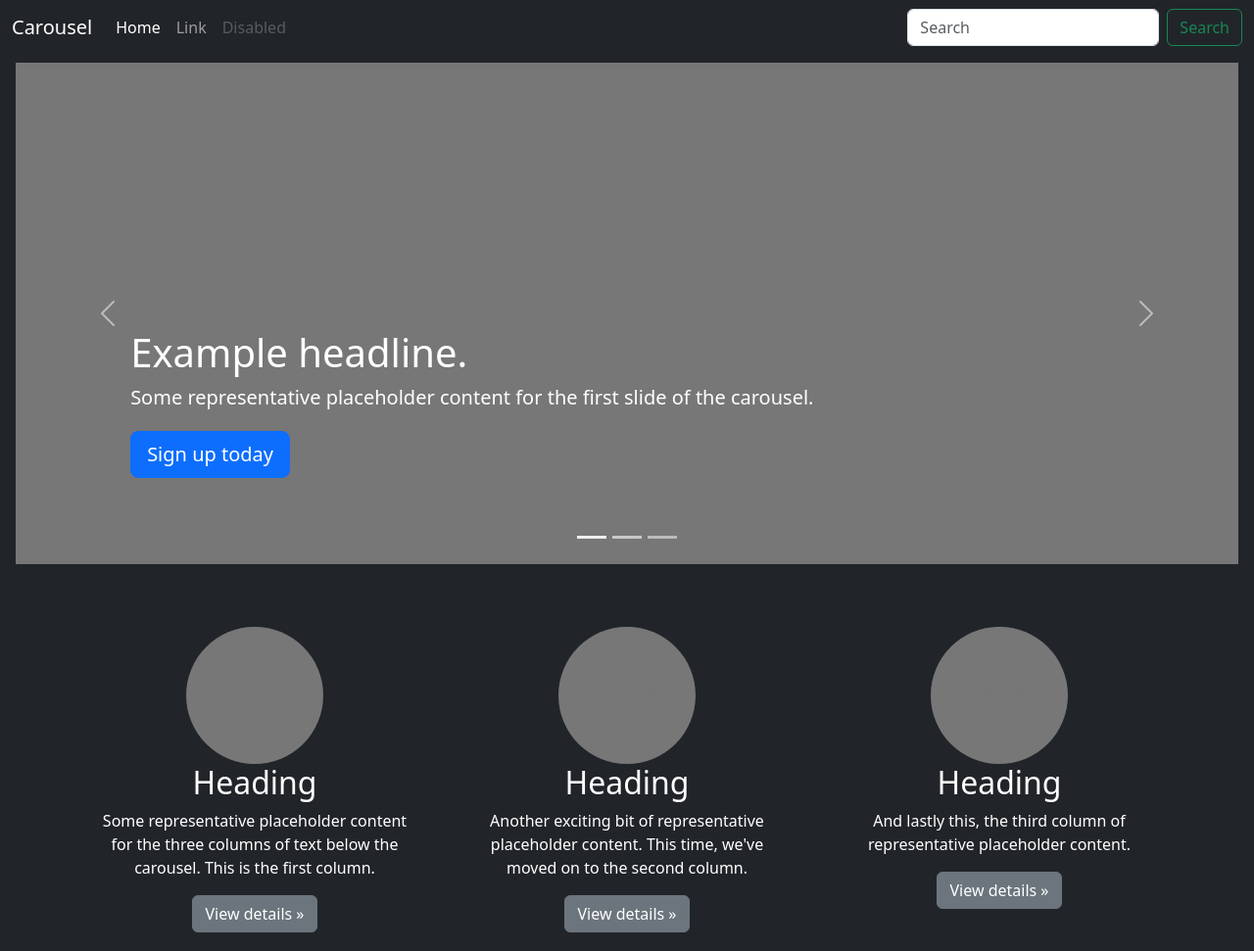
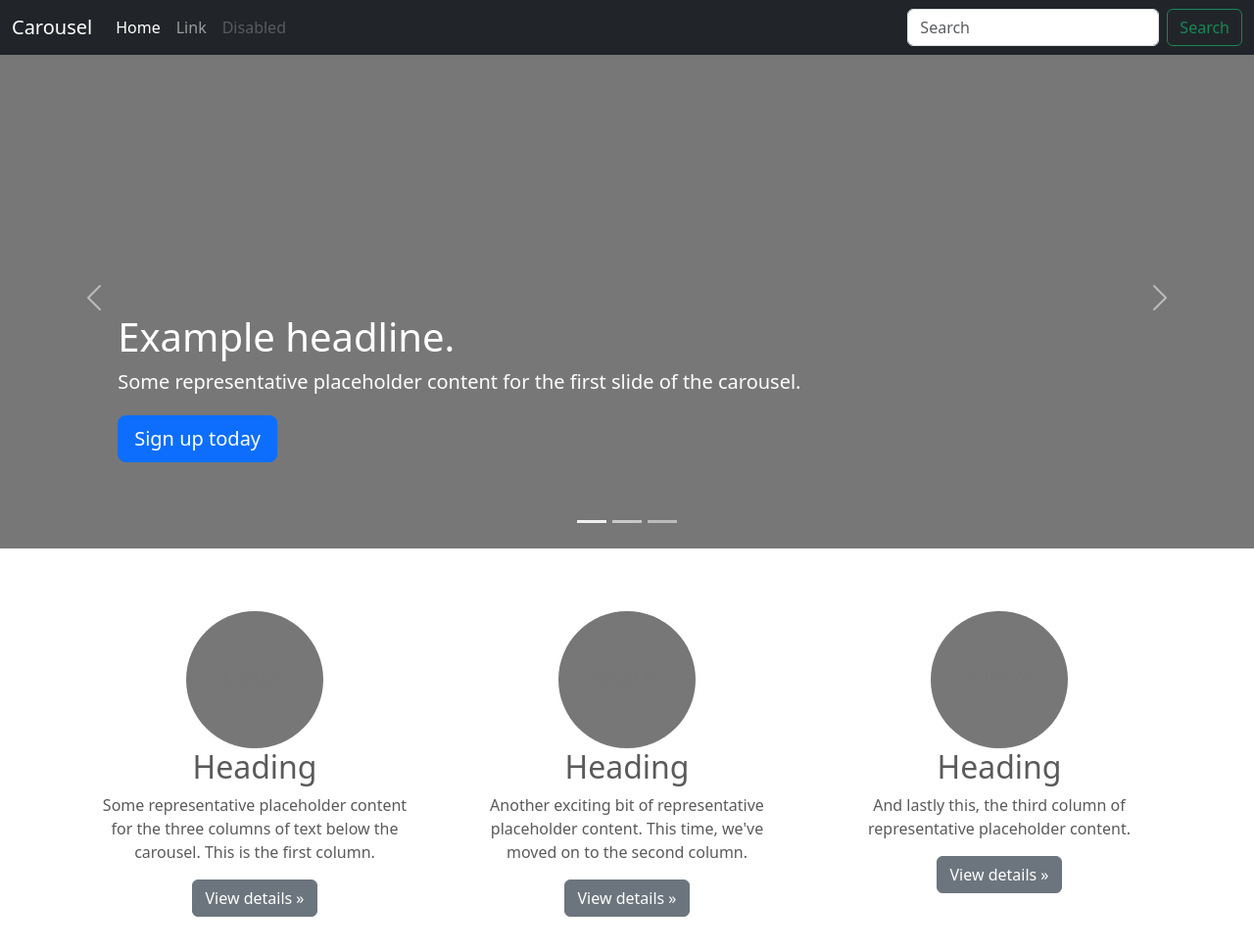
Before and after one commit to Project-kma/MovieHelper, a plain HTML site: page index.html in a window 1280 px wide. Shown: the top 971 px of the page at 98% size. Drawn offline with nearby package versions, Linux system fonts and the light colour scheme.

Commit message:
Update index.html

```diff
--- a/index.html
+++ b/index.html
@@ -1,15 +1,15 @@
 <!doctype html>
-<html lang="en" class="h-100">
+<html lang="en">
   <head>
     <meta charset="utf-8">
     <meta name="viewport" content="width=device-width, initial-scale=1">
     <meta name="description" content="">
     <meta name="author" content="Mark Otto, Jacob Thornton, and Bootstrap contributors">
     <meta name="generator" content="Hugo 0.82.0">
-    <title>Cover Template · Bootstrap v5.0</title>
+    <title>Carousel Template · Bootstrap v5.0</title>
 
-    <link rel="canonical" href="https://getbootstrap.com/docs/5.0/examples/cover/">
     <link rel="canonical" href="https://getbootstrap.com/docs/5.0/examples/carousel/">
+
 
 
     <!-- Bootstrap core CSS -->
@@ -33,14 +33,9 @@
 
 
     <!-- Custom styles for this template -->
-    <link href="cover.css" rel="stylesheet">
     <link href="carousel.css" rel="stylesheet">
   </head>
-
-
-<body class="d-flex h-100 text-center text-white bg-dark">
-
-<div class="cover-container d-flex w-100 h-100 p-3 mx-auto flex-column">
+  <body>
 
 <header>
   <nav class="navbar navbar-expand-md navbar-dark fixed-top bg-dark">
@@ -69,19 +64,6 @@
     </div>
   </nav>
 </header>
-
-
-  <!-- <header class="mb-auto">
-    <div>
-      <h3 class="float-md-start mb-0">Cover</h3>
-      <nav class="nav nav-masthead justify-content-center float-md-end">
-        <a class="nav-link active" aria-current="page" href="#">Home</a>
-        <a class="nav-link" href="#">Features</a>
-        <a class="nav-link" href="#">Contact</a>
-      </nav>
-    </div>
-  </header> -->
-
 
 <main>
 
@@ -224,20 +206,9 @@
   </footer>
 </main>
 
-  <!-- <main class="px-3">
-    <h1>Cover your page.</h1>
-    <p class="lead">Cover is a one-page template for building simple and beautiful home pages. Download, edit the text, and add your own fullscreen background photo to make it your own.</p>
-    <p class="lead">
-      <a href="#" class="btn btn-lg btn-secondary fw-bold border-white bg-white">Learn more</a>
-    </p>
-  </main> -->
-
-  <!-- <footer class="mt-auto text-white-50">
-    <p>Cover template for <a href="https://getbootstrap.com/" class="text-white">Bootstrap</a>, by <a href="https://twitter.com/mdo" class="text-white">@mdo</a>.</p>
-  </footer> -->
-</div>
 
     <script src="../assets/dist/js/bootstrap.bundle.min.js"></script>
 
+
   </body>
 </html>
```
Lines whose indentation alone changed are shown as unchanged.
